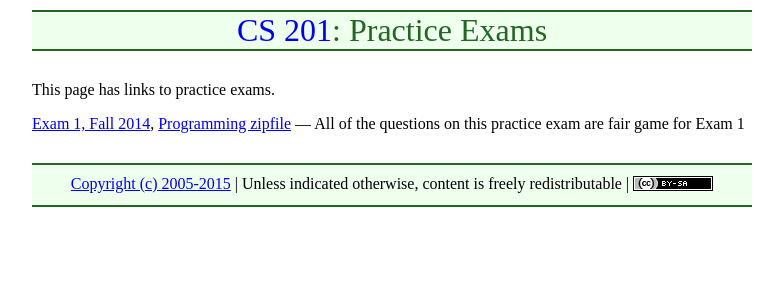
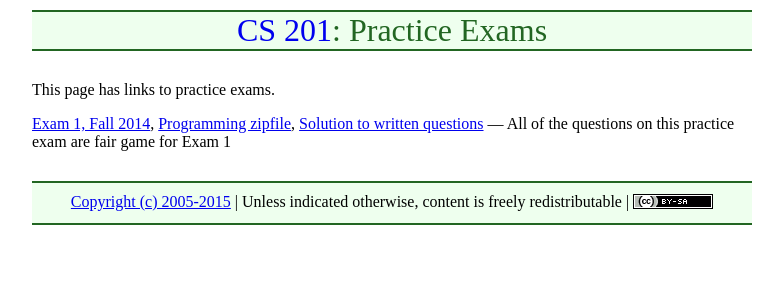
Before and after one commit to ycpcs/cs201-summer2015, a Jekyll site: the page built from practice/index.md, in a window 1280 px wide. Shown: the top 300 px of the page, without its empty margins (248-1031 px from the left). Built offline with Jekyll 4.4.1, drawn with Linux system fonts in a browser that asks for light colours; Markdown is read by kramdown in place of the engine named in the settings.

Commit message:
solution to written questions from exam 1

```diff
--- a/practice/index.md
+++ b/practice/index.md
@@ -5,4 +5,4 @@ title: "Practice Exams"
 
 This page has links to practice exams.
 
-[Exam 1, Fall 2014](cs201-fall2014-exam1.pdf), [Programming zipfile](CS201_Exam01.zip) &mdash; All of the questions on this practice exam are fair game for Exam 1
+[Exam 1, Fall 2014](cs201-fall2014-exam1.pdf), [Programming zipfile](CS201_Exam01.zip), [Solution to written questions](cs201-fall2014-exam1.pdf) &mdash; All of the questions on this practice exam are fair game for Exam 1
```
Also changed, not shown: 1 other file.
